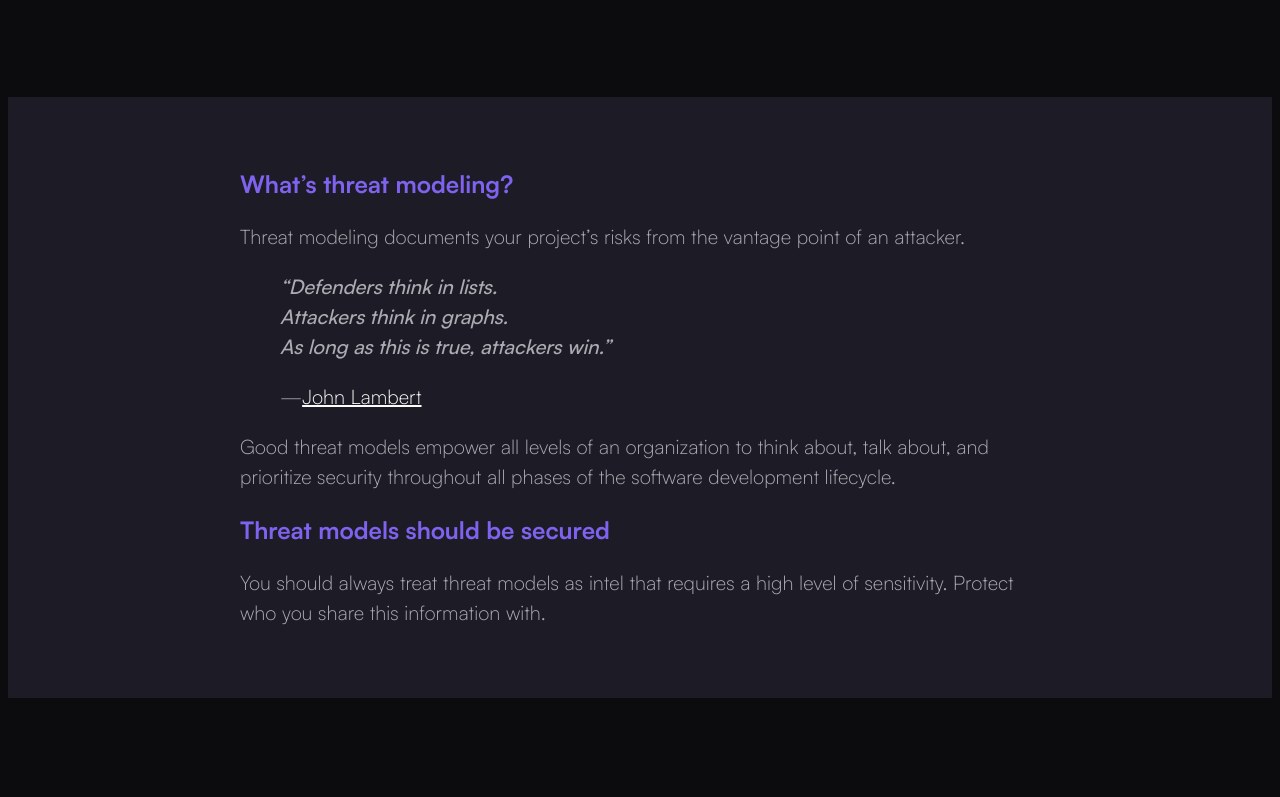
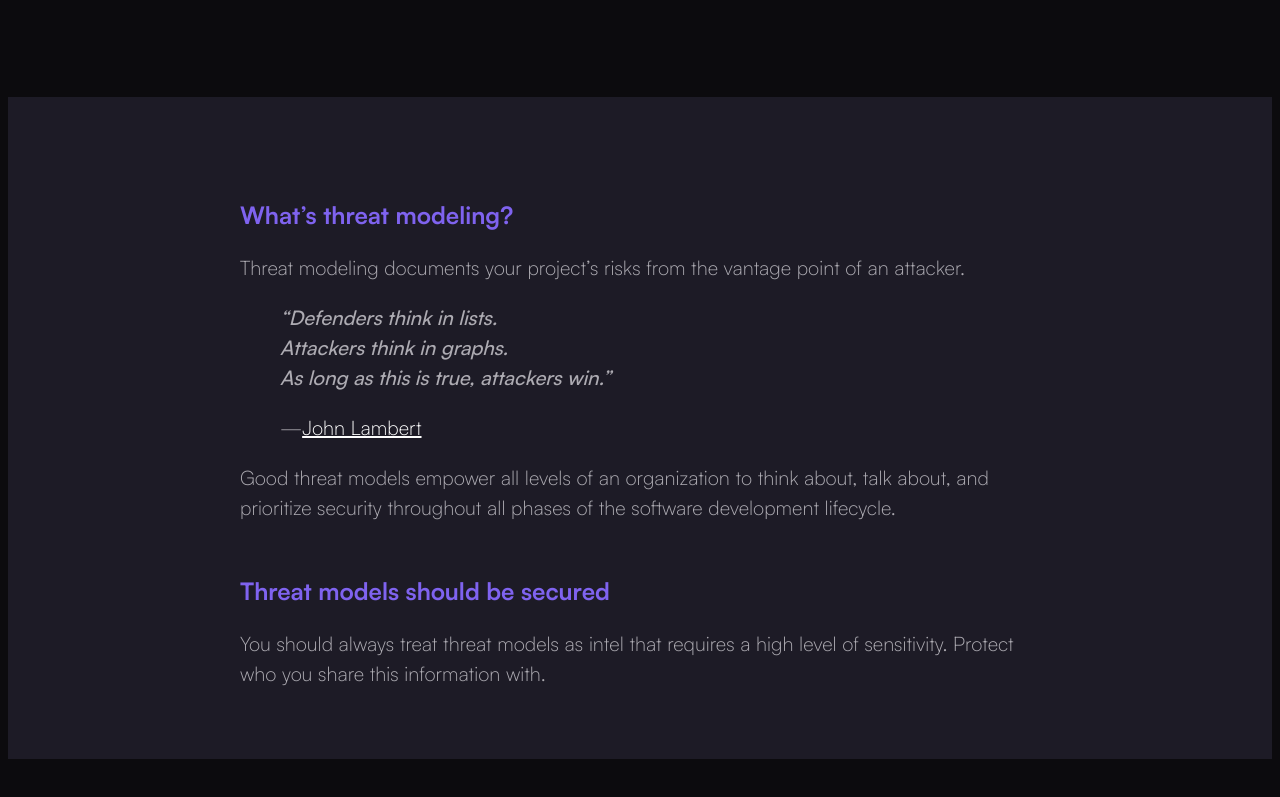
Before and after one commit to threatdown/threatdown-graph, a plain HTML site: page index.html in a window 1280 px wide. Shown: the part 2651-3448 px from the top of the page. Drawn offline with nearby package versions, Linux system fonts and the light colour scheme.

Commit message:
tweak css

```diff
--- a/main.css
+++ b/main.css
@@ -64,6 +64,10 @@ main h2 {
   margin-top: 100px;
 }
 
+aside h2 {
+  margin-top: 50px;
+}
+
 aside {
   margin: 100px 0;
   background: #1d1b26;
```
